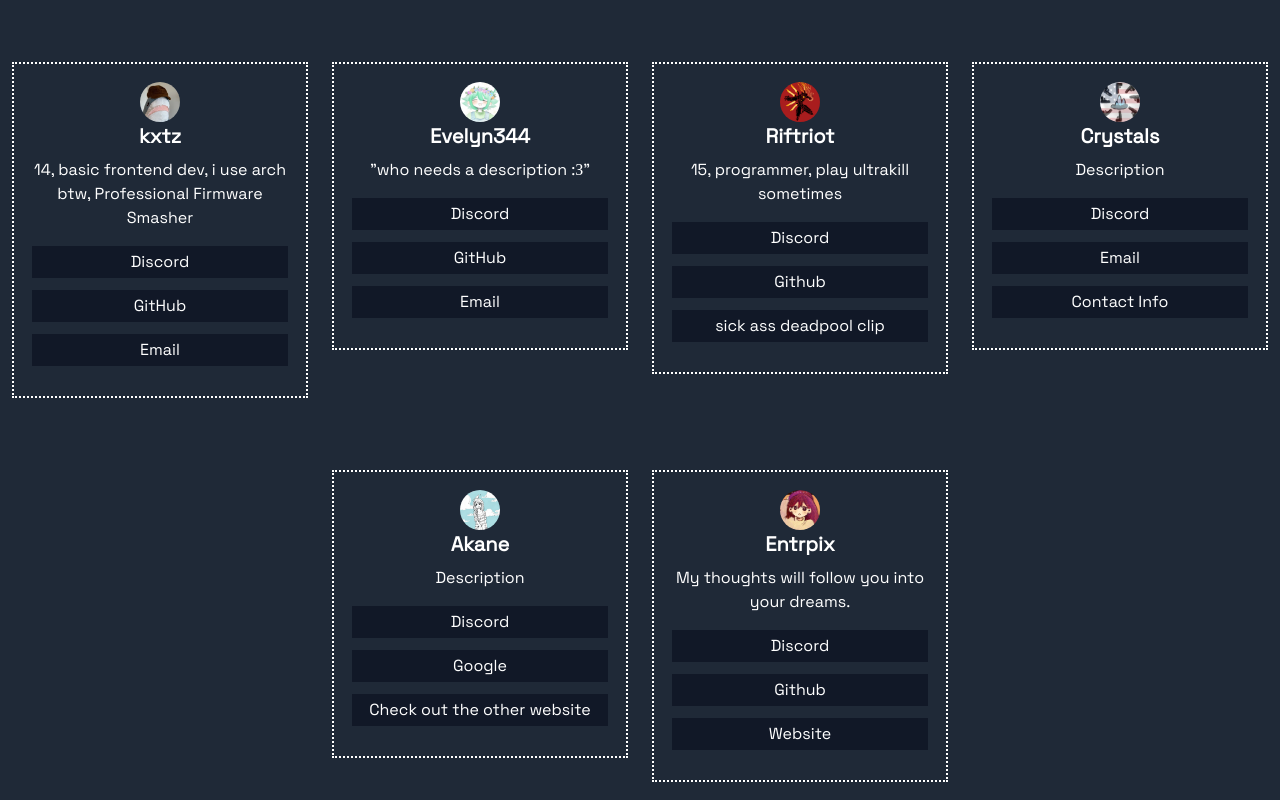
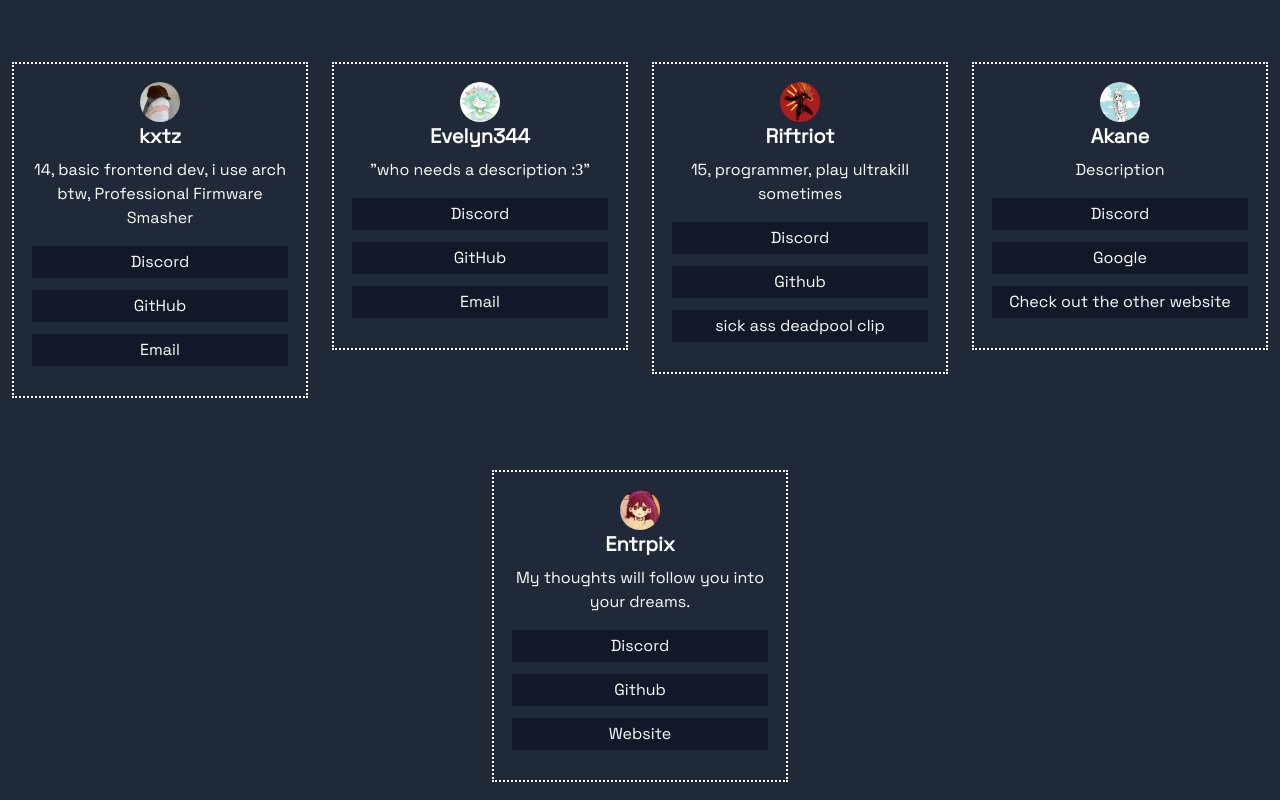
Before and after one commit to Whelement/Whelement.github.io, a React (Create React App) app: page / in a window 1280 px wide. Shown: the part 1180-1980 px from the top of the page. Built offline with nearby package versions, Linux system fonts and the light colour scheme.

Commit message:
Meow (Remove currently retired member)
I asked techfrog and they said I could :3

```diff
--- a/src/pages/index.js
+++ b/src/pages/index.js
@@ -449,37 +449,6 @@ function Website() {
           <div className="outline-dotted outline-2 outline-white p-4">
             <img
               className="disablePointerEvents rounded-full w-10 h-10 block mx-auto"
-              src="pfps/crystals.png"
-              alt="Crystals"
-            />
-            <h2 className="text-center font-bold text-xl mb-2">Crystals</h2>
-            <p className="text-center mb-4">
-            Description
-            </p>
-            <button
-              className="w-full h-8 bg-gray-900 hover:bg-gray-700 text-white mb-3"
-              onClick={() => window.location.href = 'https://discord.com/users/709113728226033734'}
-            >
-              Discord
-            </button>
-            <button
-              className='w-full h-8 bg-gray-900 hover:bg-gray-700 text-white mb-3'
-              onClick={() => window.location.href = 'mailto:crystals@crazycrystals.tech'}
-            >
-              Email
-            </button>
-            <button
-              className='w-full h-8 bg-gray-900 hover:bg-gray-700 text-white mb-3'
-              onClick={() => window.location.href = 'https://omada.cafe/contact/crystals/'}
-            >
-              Contact Info
-            </button>
-          </div>
-        </div>
-        <div className="w-1/4 p-4 mb-8 pb-8">
-          <div className="outline-dotted outline-2 outline-white p-4">
-            <img
-              className="disablePointerEvents rounded-full w-10 h-10 block mx-auto"
               src="pfps/akane.png"
               alt="Akane"
             />
```
